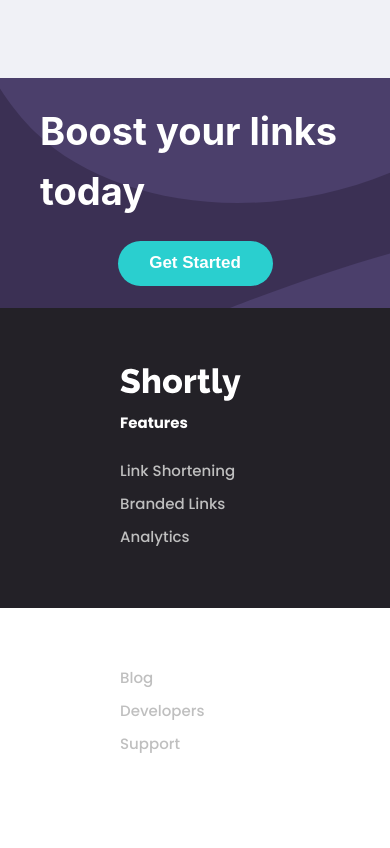
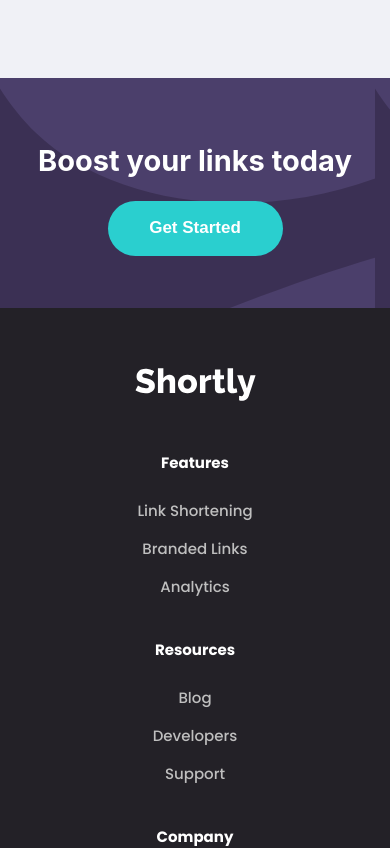
Before and after one commit to giovanna-mrosa/frontendMentor-shortly, a React (Create React App) app: page / in a window 390 px wide. Shown: the part 2460-3308 px from the top of the page. Built offline with nearby package versions, Linux system fonts and the light colour scheme.

Commit message:
responsive

```diff
--- a/src/components/Footer/styles.scss
+++ b/src/components/Footer/styles.scss
@@ -2,14 +2,12 @@
   width: 100%;
   display: flex;
   background-color: var(--gray-200);
-  height: 300px;
 
   .footer-content {
     width: 100%;
     display: flex;
     align-items: flex-start;
     justify-content: space-between;
-    height: 300px;
     padding: 60px 120px 70px 120px;
     font-family: 'Poppins', sans-serif;
 
@@ -66,12 +64,30 @@
   }
   @media (max-width: 768px) {
     flex-direction: column;
+    .footer-content {
+      flex-direction: column;
+      text-align: center;
+      align-items: center;
+      padding: 60px 25px 70px 25px;
 
-    .footer-content {
-      flex-wrap: wrap;
+      .logo {
+        margin-right: 0;
+        margin-bottom: 40px;
+      }
 
       .links-footer {
-        flex-wrap: wrap;
+        flex-direction: column;
+        gap: 40px;
+        margin-bottom: 40px;
+
+        .row {
+          align-items: center;
+          gap: 15px;
+
+          p {
+            margin-bottom: 10px;
+          }
+        }
       }
     }
   }
--- a/src/components/Shortener/styles.scss
+++ b/src/components/Shortener/styles.scss
@@ -95,11 +95,11 @@
     font-family: 'Poppins', sans-serif;
     margin-top: 30px;
     border-radius: 4px;
-    height: 60px;
     display: flex;
     align-items: center;
     justify-content: space-between;
     padding: 10px 40px;
+    height: max-content;
 
     .written-link {
       color: var(--gray-150);
@@ -170,7 +170,6 @@
     }
     .response-box {
       flex-direction: column;
-      height: 180px;
       padding: 20px;
       justify-content: space-between;
       align-items: flex-start;
@@ -181,6 +180,7 @@
         font-size: 15px;
         border-bottom: 0.7px solid var(--gray-100);
         width: 100%;
+        word-wrap: break-word;
       }
 
       .result-box {
--- a/src/components/ThirdSection/styles.scss
+++ b/src/components/ThirdSection/styles.scss
@@ -41,4 +41,19 @@
       }
     }
   }
+  @media (max-width: 768px) {
+    .content-third-section {
+      background: url(../../assets/bg-boost-mobile.svg);
+      gap: 10px;
+      padding: 12px 30px;
+
+      h2 {
+        font-size: 29px;
+      }
+      .btn-start {
+        height: 55px;
+        width: 175px;
+      }
+    }
+  }
 }
```
